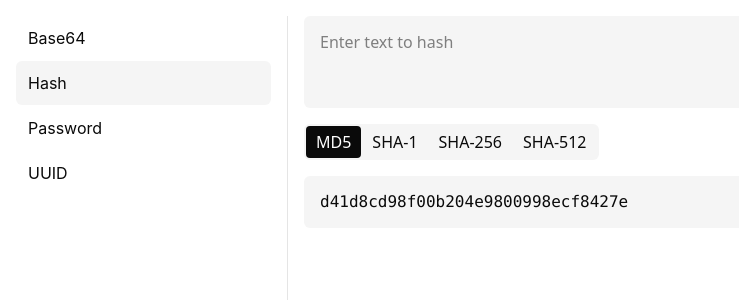
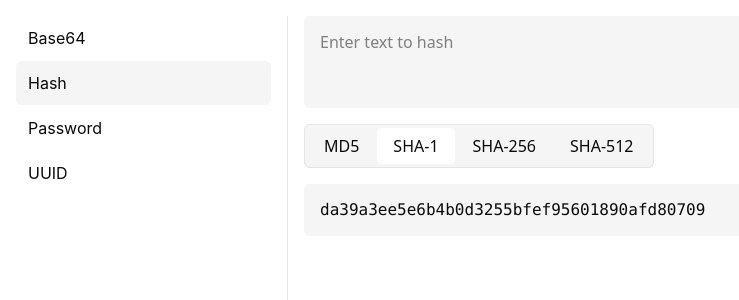
Before and after one commit to lemmon/tools, a SvelteKit app: page /hash in a window 1280 px wide. Shown: the top 300 px of the page, without its empty margins (0-739 px from the left). Built offline with nearby package versions, Linux system fonts and the light colour scheme.

Commit message:
feat(ui): Tabs

```diff
--- /dev/null
+++ b/src/lib/suil/Tabs.svelte
@@ -0,0 +1,55 @@
+<script>
+import { setContext } from 'svelte';
+
+let { class: classname, value = $bindable(), children, ...props } = $props();
+
+setContext('selected', {
+  get value() {
+    return value;
+  },
+  set value(newValue) {
+    value = newValue;
+  },
+});
+</script>
+
+<div class="suil-component suil-tabs {classname || ''}" {...props}>
+  {@render children()}
+</div>
+
+<style>
+@layer components {
+  .suil-tabs {
+    display: flex;
+    flex-direction: row;
+    gap: 2px;
+    background-color: var(--suil-shade-100);
+    border-radius: var(--suil-border-radius, 0);
+    outline: var(--suil-border-width) solid var(--suil-shade-200);
+    outline-offset: calc(0px - var(--suil-border-width));
+    padding: var(--suil-inset);
+  }
+
+  .suil-tabs :global(.suil-button) {
+    padding: 0.5rem 1rem;
+    border-radius: calc(var(--suil-border-radius, 0) - 2px);
+  }
+
+  .suil-tabs :global(.suil-button[data-kind='selected']) {
+    background-color: var(--suil-background);
+    color: var(--suil-color);
+    outline: var(--suil-border-width) solid var(--suil-shade-300);
+    outline-offset: calc(0px - var(--suil-border-width));
+    & :global(.suil-button__label),
+    & :global(.suil-button__loader) {
+      color: currentColor;
+    }
+  }
+
+  .suil-tabs :global(.suil-button[data-selected]) {
+    background-color: var(--suil-background);
+    outline: var(--suil-border-width) solid var(--suil-shade-300);
+    outline-offset: calc(0px - var(--suil-border-width));
+  }
+}
+</style>
--- /dev/null
+++ b/src/lib/suil/TabsButton.svelte
@@ -0,0 +1,21 @@
+<script>
+import { getContext } from 'svelte';
+import Button from './Button.svelte';
+
+let { name, children, ...props } = $props();
+
+const selected = getContext('selected');
+</script>
+
+<Button
+  type="button"
+  kind="ghost"
+  {...props}
+  data-selected={name === selected.value || undefined}
+  onclick={() => (selected.value = name)}>{@render children()}</Button
+>
+
+<style>
+@layer components {
+}
+</style>
--- a/src/routes/(main)/base64/+page.svelte
+++ b/src/routes/(main)/base64/+page.svelte
@@ -1,7 +1,8 @@
 <script>
 import { Base64 } from 'js-base64';
 import TextArea from '$lib/suil/TextArea.svelte';
-import Button from '$lib/suil/Button.svelte';
+import Tabs from '$lib/suil/Tabs.svelte';
+import TabsButton from '$lib/suil/TabsButton.svelte';
 import Code from '$lib/suil/Code.svelte';
 
 import WarningFilledIcon from 'carbon-icons-svelte/lib/WarningFilled.svelte';
@@ -24,16 +25,11 @@ let result = $derived.by(() => {
   <div><TextArea placeholder="Enter text to {action}" bind:value /></div>
 
   <div class="flex flex-row justify-start">
-    <div class="flex flex-row gap-px rounded-md bg-neutral-100 p-0.5">
+    <Tabs bind:value={action}>
       {#each ACTIONS as item (item)}
-        <Button
-          class="suil-size-xs suil-gutter rounded-sm"
-          type="button"
-          kind={item !== action && 'ghost'}
-          onclick={() => (action = item)}>{item}</Button
-        >
+        <TabsButton name={item}>{item}</TabsButton>
       {/each}
-    </div>
+    </Tabs>
   </div>
 
   {#if result !== -1}
--- a/src/routes/(main)/hash/+page.svelte
+++ b/src/routes/(main)/hash/+page.svelte
@@ -3,8 +3,9 @@ import md5 from 'crypto-js/md5';
 import sha1 from 'crypto-js/sha1';
 import sha256 from 'crypto-js/sha256';
 import sha512 from 'crypto-js/sha512';
-import Button from '$lib/suil/Button.svelte';
 import TextArea from '$lib/suil/TextArea.svelte';
+import Tabs from '$lib/suil/Tabs.svelte';
+import TabsButton from '$lib/suil/TabsButton.svelte';
 import Code from '$lib/suil/Code.svelte';
 
 const TYPES = [
@@ -15,23 +16,19 @@ const TYPES = [
 ];
 
 let value = $state('');
-let hashType = $state(TYPES[0]);
+let hashName = $state(TYPES[1].name);
+let hashType = $derived(TYPES.find((x) => x.name === hashName));
 </script>
 
 <div class="space-y-4 p-4">
   <div><TextArea placeholder="Enter text to hash" bind:value /></div>
 
   <div class="flex flex-row justify-start">
-    <div class="flex flex-row gap-px rounded-md bg-neutral-100 p-0.5">
+    <Tabs bind:value={hashName}>
       {#each TYPES as item (item.name)}
-        <Button
-          class="suil-size-xs suil-gutter rounded-sm"
-          type="button"
-          kind={item.name !== hashType.name && 'ghost'}
-          onclick={() => (hashType = item)}>{item.name}</Button
-        >
+        <TabsButton name={item.name}>{item.name}</TabsButton>
       {/each}
-    </div>
+    </Tabs>
   </div>
 
   <Code placeholder="Hashed string" code={hashType.func(value).toString()} />
```
